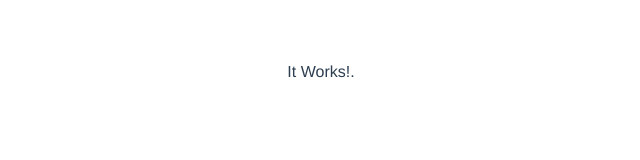
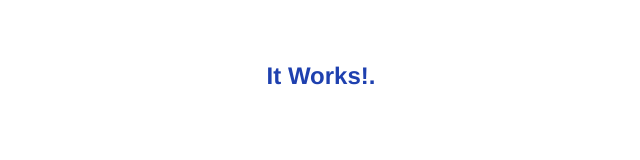
Before and after one commit to Aziz-Karamiani/youtube-video-browser, a Vue app: page / in a window 1280 px wide. Shown: the top 160 px of the page, without its empty margins (319-959 px from the left). Built offline with nearby package versions, Linux system fonts and the light colour scheme.

Commit message:
Import and test tailwind css

```diff
--- a/src/App.vue
+++ b/src/App.vue
@@ -1,11 +1,11 @@
 <template>
   <div>
-    It Works!.
+    <h3 class="text-2xl font-bold text-blue-800">It Works!.</h3>
   </div>
 </template>
 
 <script>
-
+import '@/assets/tailwind.css';
 export default {
   name: 'App',
   components: {}
```
